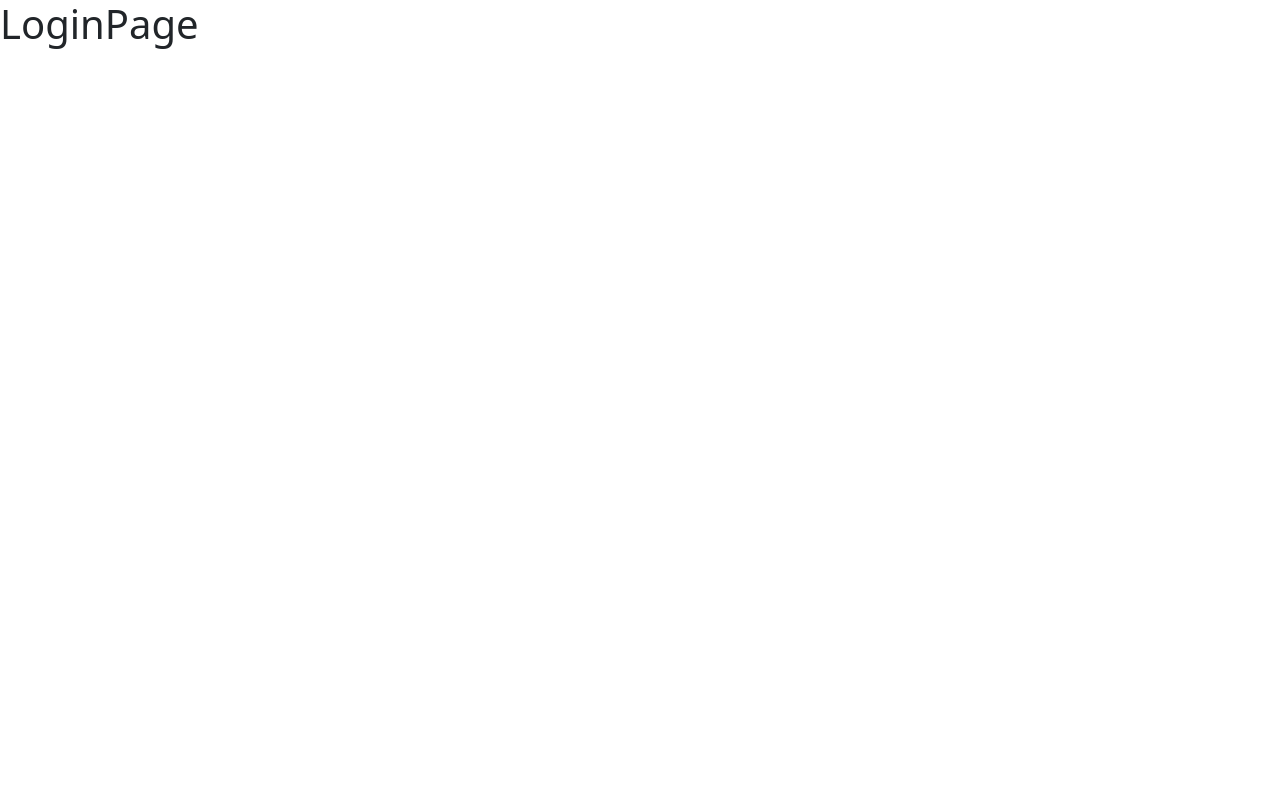
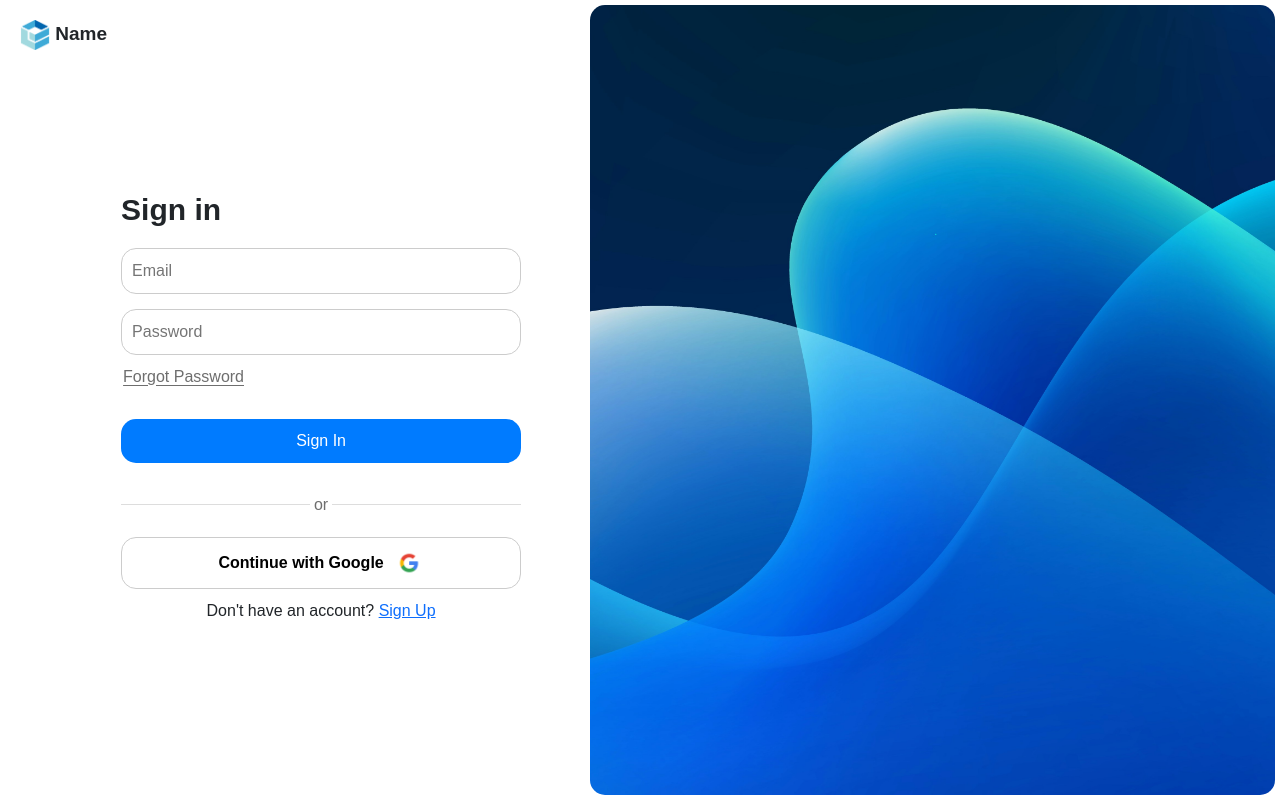
Before and after one commit to ChilliBilly/tortoise-frontend, a React (Create React App) app: page /login in a window 1280 px wide. Built offline with nearby package versions, Linux system fonts and the light colour scheme.

Commit message:
Add Login Page, Update Login and Signup UI, Adjust navigation button links

```diff
--- a/src/fragment/home/TopNavigationBarFragment.js
+++ b/src/fragment/home/TopNavigationBarFragment.js
@@ -28,7 +28,7 @@ function TopNavigationBarFragment() {
 
                 <Nav className="right-nav">
                     <Nav.Item>
-                        <Nav.Link href="/login/signIn">Sign In</Nav.Link>
+                        <Nav.Link href="/login">Sign In</Nav.Link>
                     </Nav.Item>
                     <Nav.Item>
                         <Nav.Link href="/signup">Sign Up</Nav.Link>
--- a/src/perspective/LoginPage.js
+++ b/src/perspective/LoginPage.js
@@ -1,7 +1,45 @@
+import './SignUp.css'
+import GoogleLogo from '../resources/images/google_logo.png'
+import SignUpBackground from '../resources/images/signin-background.jpg'
+import PageLogo from '../resources/images/logo.png'
+
 function LoginPage() {
     return (
-        <h1>LoginPage</h1>
-    )
+        <div className="signup-container">
+          <a href="/" className="logo-container">
+            <img src={PageLogo} alt="Website Logo" className="page-logo" /> Name
+          </a>
+          <div className="form-container">
+
+            <form>
+            <h2 className='signup-text'>Sign in</h2>
+              <div className="input-container">
+                <input type="email" placeholder="Email" />
+              </div>
+              <div className="input-container">
+                <input type="password" placeholder="Password" />
+              </div>
+              <div className="forgot-password-container">
+                 <a href="/forgot-password" className="forgot-password">Forgot Password</a>
+              </div>
+              <div className="button-container">
+                <button type="submit" className="signup-button">Sign In</button>
+              </div>
+            </form>
+
+            <div className="or">or</div>
+            <button className="google-signin-button">
+              Continue with Google <img src={GoogleLogo} alt="Google logo" className="google-logo" />
+            </button>
+            <p>Don't have an account? <a href="/signup">Sign Up</a></p>
+          </div>
+
+          <div className="image-container">
+            <img src={SignUpBackground} alt="Background" />
+          </div>
+        </div>
+
+    );
 }
 
-export default LoginPage
+export default  LoginPage
--- a/src/perspective/SignUp.css
+++ b/src/perspective/SignUp.css
@@ -33,11 +33,20 @@ body {
   width: 100%;
 }
 
-.logo {
-  font-size: 20px;
+.logo-container {
+  font-size: 19px;
   font-weight: bold;
-  margin-top: 10px;
+  margin-top: 20px;
+  margin-left: 20px;
   margin-bottom: 20px;
+  text-decoration: none;
+  color: inherit;
+}
+
+.logo-container:hover {
+  cursor: pointer;
+  text-decoration: none;
+  color: inherit;
 }
 
 h2 {
@@ -55,9 +64,24 @@ input {
   padding: 10px;
   margin-bottom: 15px;
   border: 1px solid #ccc;
-  border-radius: 10px;
+  border-radius: 15px;
   width: 100%;
   box-sizing: border-box;
+}
+
+.button-container {
+  width: 100%;
+}
+
+.signup-button {
+  padding: 10px;
+  background-color: #007bff;
+  color: #fff;
+  border: none;
+  border-radius: 15px;
+  cursor: pointer;
+  margin-bottom: 10px;
+  width: 100%;
 }
 
 button {
@@ -80,12 +104,10 @@ button {
   background-color: #fff;
   border: 1px solid #ccc;
   border-radius: 15px;
-  padding: 10px 20px;
   cursor: pointer;
   transition: background-color 0.3s ease;
   margin-bottom: 10px;
   max-width: 400px;
-
 }
 
 .google-logo {
@@ -95,6 +117,31 @@ button {
   transition: width 0.3s ease, height 0.3s ease;
 }
 
+.page-logo {
+  width: 30px;
+  height: 30px;
+  transition: width 0.3s ease, height 0.3s ease;
+}
+
+.forgot-password-container {
+  text-align: left;
+  margin-top: -5px;
+  margin-left: 2px;
+  margin-bottom: 30px;
+  width: 100%;
+}
+
+.forgot-password {
+  color: #6e6e6e;
+  text-decoration: none;
+  text-decoration: underline;
+  text-underline-offset: 3px;
+}
+
+.forgot-password:hover {
+  text-decoration: underline;
+  text-underline-offset: 3px;
+}
 
 .image-container {
   flex: 1.6;
@@ -112,6 +159,26 @@ button {
 }
 
 .or {
-  margin: 10px;
+  display: flex;
+  align-items: center;
   text-align: center;
+  color: #6e6e6e;
+  margin: 20px 0;
+  width: 100%;
+  max-width: 400px;
 }
+
+.or::before,
+.or::after {
+  content: '';
+  flex: 1;
+  border-bottom: 1px solid #ddd;
+}
+
+.or:not(:empty)::before {
+  margin-right: .25em;
+}
+
+.or:not(:empty)::after {
+  margin-left: .25em;
+}
--- a/src/perspective/SignUpPage.js
+++ b/src/perspective/SignUpPage.js
@@ -1,11 +1,14 @@
 import './SignUp.css'
 import GoogleLogo from '../resources/images/google_logo.png'
 import SignUpBackground from '../resources/images/signup_background.jpg'
+import PageLogo from '../resources/images/logo.png'
 
 function SignUpPage() {
     return (
         <div className="signup-container">
-          <div className="logo">Name</div>
+          <a href="/" className="logo-container">
+            <img src={PageLogo} alt="Website Logo" className="page-logo" /> Name
+          </a>
           <div className="form-container">
 
             <form>
@@ -19,8 +22,8 @@ function SignUpPage() {
               <div className="input-container">
                 <input type="password" placeholder="Password" />
               </div>
-              <div className="form-button">
-                <button type="submit">Sign Up</button>
+              <div className="button-container">
+                <button type="submit" className="signup-button">Sign Up</button>
               </div>
             </form>
 
@@ -28,7 +31,7 @@ function SignUpPage() {
             <button className="google-signin-button">
               Sign up with Google <img src={GoogleLogo} alt="Google logo" className="google-logo" />
             </button>
-            <p>Already have an account? <a href="/login/signIn">Sign In</a></p>
+            <p>Already have an account? <a href="/login">Sign In</a></p>
           </div>
 
           <div className="image-container">
```
Also changed, not shown: src/resources/images/signin-background.jpg (added), 1 other file (tests, documents, lock files or other folders).
